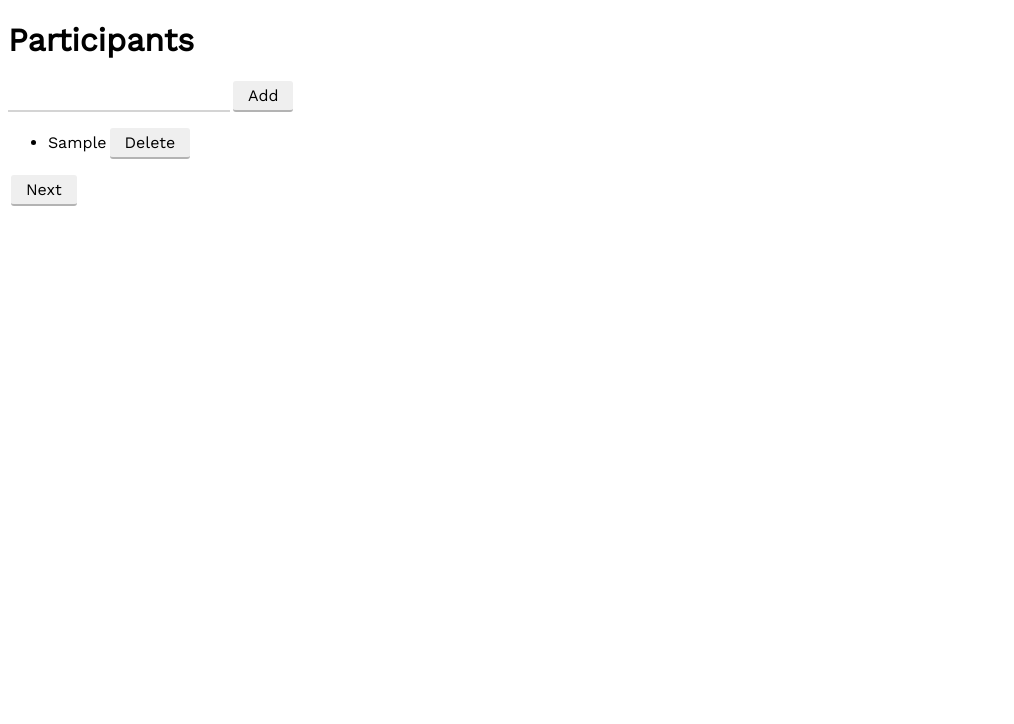
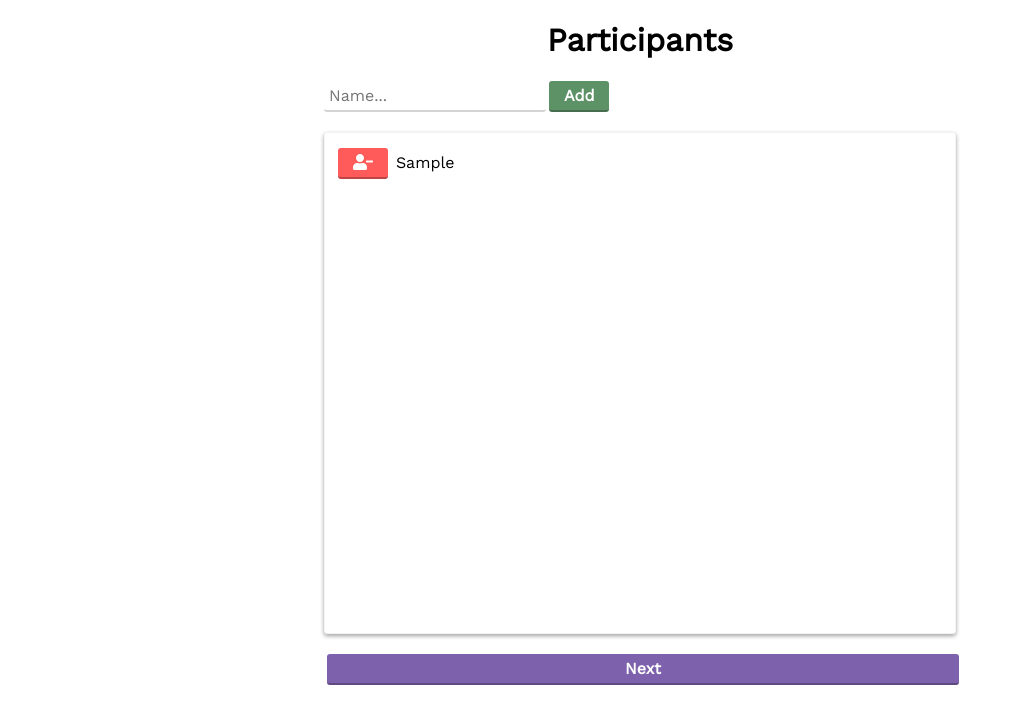
Before and after one commit to jasonckc/NL-gaming-night, a React app: page / in a window 1280 px wide. Both pictures are taken after typing "Sample" into the empty fields and a click on the button "Add". Shown: the whole page, without its empty margins (0-1014 px from the left). Built offline with nearby package versions, Linux system fonts and the light colour scheme.

Commit message:
Adds the participant's screen style

```diff
--- a/package.json
+++ b/package.json
@@ -3,6 +3,11 @@
   "version": "0.1.0",
   "private": true,
   "dependencies": {
+    "@fortawesome/fontawesome-svg-core": "^1.2.4",
+    "@fortawesome/free-solid-svg-icons": "^5.3.1",
+    "@fortawesome/react-fontawesome": "^0.1.3",
+    "i": "^0.3.6",
+    "npm": "^6.4.1",
     "react": "^16.5.0",
     "react-dom": "^16.5.0",
     "react-scripts": "1.1.5"
--- /dev/null
+++ b/src/Components/participants.css
@@ -0,0 +1,48 @@
+div.participants-wrapper {
+    height: 100%;
+    width: 50%;
+    min-width: 300px;
+    margin: auto;
+}
+
+h1.participants-title {
+    text-align: center;
+}
+
+ul.participants-list {
+    list-style: none;
+    margin: 20px 0;
+    padding: 10px;
+    height: 60vh;
+    overflow: auto;
+    max-width: 100%;
+    background-color: white;
+    border: 1px solid rgb(243, 243, 243);
+    border-radius: 3px;
+    box-shadow: 0 2px 4px 0 rgba(0, 0, 0, 0.2), 0 2px 4px 0 rgba(0, 0, 0, 0.19)
+}
+
+ul.participants-list li {
+    padding: 5px 0;
+    width: 250px;
+}
+
+ul.participants-list li span {
+    margin-left: 5px;
+}
+
+button.participants-btn-add {
+    background-color: rgb(93, 145, 102);
+    color: white;
+}
+
+button.participants-btn-remove {
+    background-color: rgb(255, 91, 91);
+    color: white;
+}
+
+button.participants-btn-next {
+    background-color: rgb(125, 97, 172);
+    color: white;
+    width: 100%;
+}
--- a/src/Components/participants.js
+++ b/src/Components/participants.js
@@ -1,24 +1,46 @@
 import React, { Component } from 'react';
+import {FontAwesomeIcon} from '@fortawesome/react-fontawesome'
+
+import './participants.css';
 
 class Participants extends Component {
     render() {
         let participants = this.props.participants.map(
             (name, i) =>
                 <li key={i}>
-                    {name}
-                    <button onClick={this.props.remove.bind(this, i)}>Delete</button>
+                    <button
+                        class="participants-btn-remove"
+                        onClick={this.props.remove.bind(this, i)}
+                    >
+                        <FontAwesomeIcon icon="user-minus" />
+                    </button>
+                    <span>{name}</span>
                 </li>
-
-
         );
 
         return (
-            <div>
-                <h1>Participants</h1>
-                <input type="text" onChange={this.props.update} value={this.props.participant}></input>
-                <button onClick={this.props.add}>Add</button>
-                <ul>{participants}</ul>
-                <button onClick={this.props.next}>Next</button>
+            <div class="participants-wrapper">
+                <h1 class="participants-title">Participants</h1>
+                <input
+                    type="text"
+                    onChange={this.props.update}
+                    value={this.props.participant}
+                    placeholder="Name..."
+                >
+                </input>
+                <button
+                    class="participants-btn-add"
+                    onClick={this.props.add}
+                >
+                    Add
+                </button>
+                <ul class="participants-list">{participants}</ul>
+                <button
+                    class="participants-btn-next"
+                    onClick={this.props.next}
+                >
+                    Next
+                </button>
             </div>
         );
     }
--- /dev/null
+++ b/src/icons.js
@@ -0,0 +1,4 @@
+import {library} from '@fortawesome/fontawesome-svg-core';
+import {faUserMinus} from '@fortawesome/free-solid-svg-icons';
+
+library.add(faUserMinus);
--- a/src/index.css
+++ b/src/index.css
@@ -1,7 +1,8 @@
 @import url('https://fonts.googleapis.com/css?family=Work+Sans');
 
-body {
+body, html {
     font-family: 'Work Sans', sans-serif;
+    min-height: 100%;
 }
 
 input {
@@ -11,6 +12,7 @@ input {
     border: none;
     outline: none;
     border-bottom: 2px solid rgb(212, 212, 212);
+    border-radius: 3px;
 }
 
 input:focus {
@@ -27,6 +29,7 @@ button {
     border-bottom: 2px solid rgba(0,0,0, 0.25);
     outline: none;
     cursor: pointer;
+    font-weight: bold;
 }
 
 button:hover {
--- a/src/index.js
+++ b/src/index.js
@@ -1,11 +1,12 @@
 import './index.css';
+import './icons.js'
 
 import Game from './Components/game';
 import Participants from './Components/participants';
 import Ranking from './Components/ranking';
+import Teams from './Components/teams';
 import React from 'react';
 import ReactDOM from 'react-dom';
-import Teams from './Components/teams';
 
 class App extends React.Component {
     constructor(props) {
```
Also changed, not shown: 1 other file.
